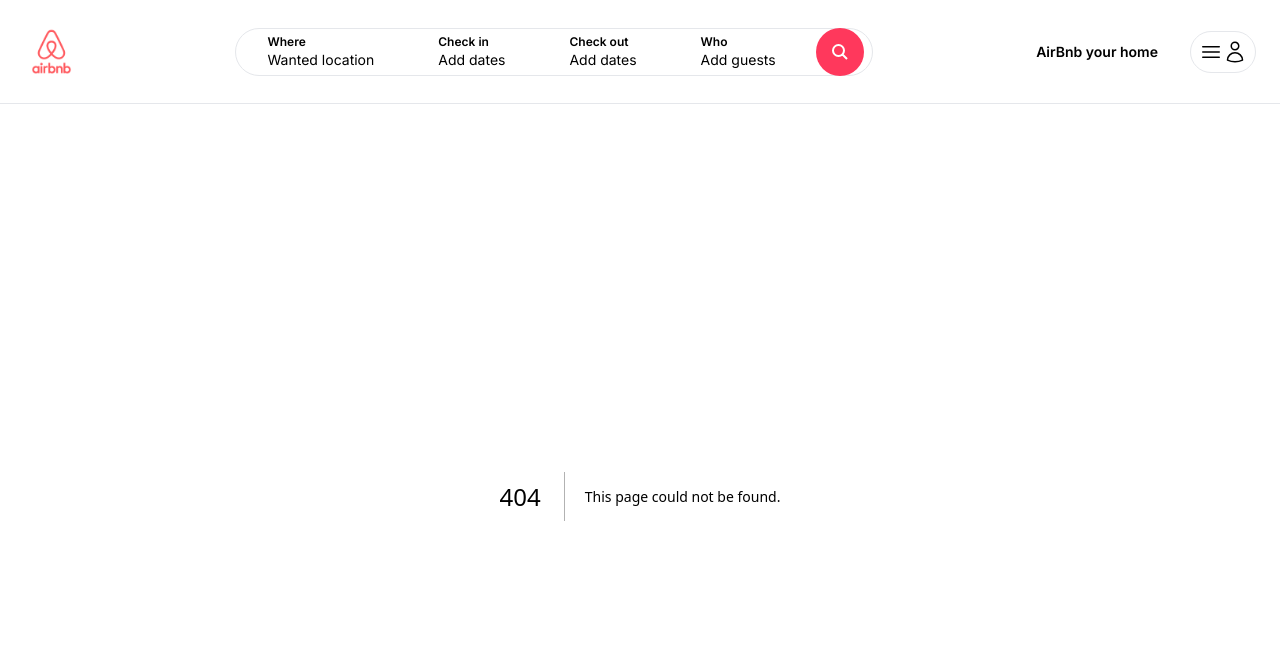
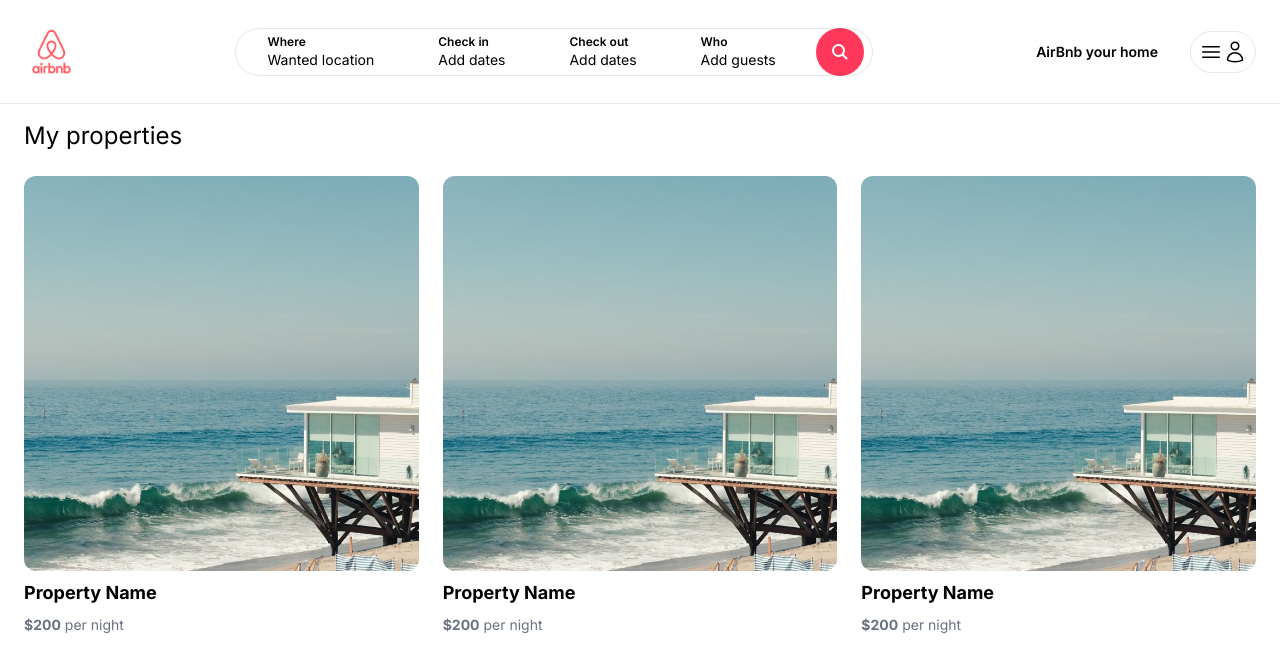
Before and after one commit to haitaa/DjangoAirBnb, a Next.js app in the folder frontend/: page /myproperties in a window 1280 px wide. Before the commit this address had no page. Shown: the top 672 px of the page. Built offline with nearby package versions, Linux system fonts and the light colour scheme.

Commit message:
My property component

```diff
--- /dev/null
+++ b/frontend/app/myproperties/page.tsx
@@ -0,0 +1,15 @@
+import PropertyList from "../components/properties/PropertyList";
+
+function MyPropertiesPage() {
+    return (
+        <main className="max-w-[1500px] mx-auto px-6 pb-6">
+            <h1 className="my-6 text-2xl">My properties</h1>
+
+            <div className="grid grid-cols-1 md:grid-cols-3 gap-6">
+                <PropertyList />
+            </div>
+        </main>
+    );
+}
+
+export default MyPropertiesPage;
```
